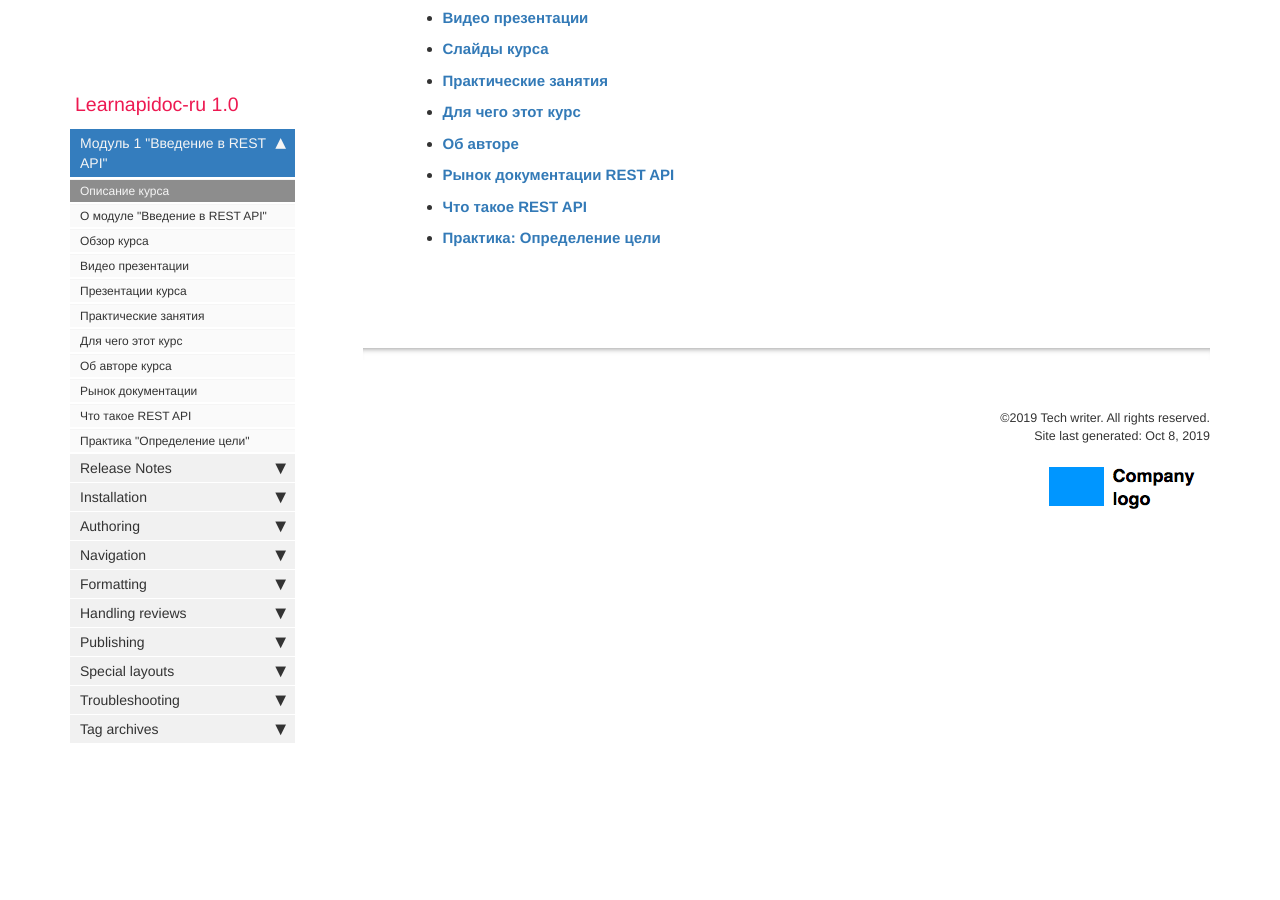
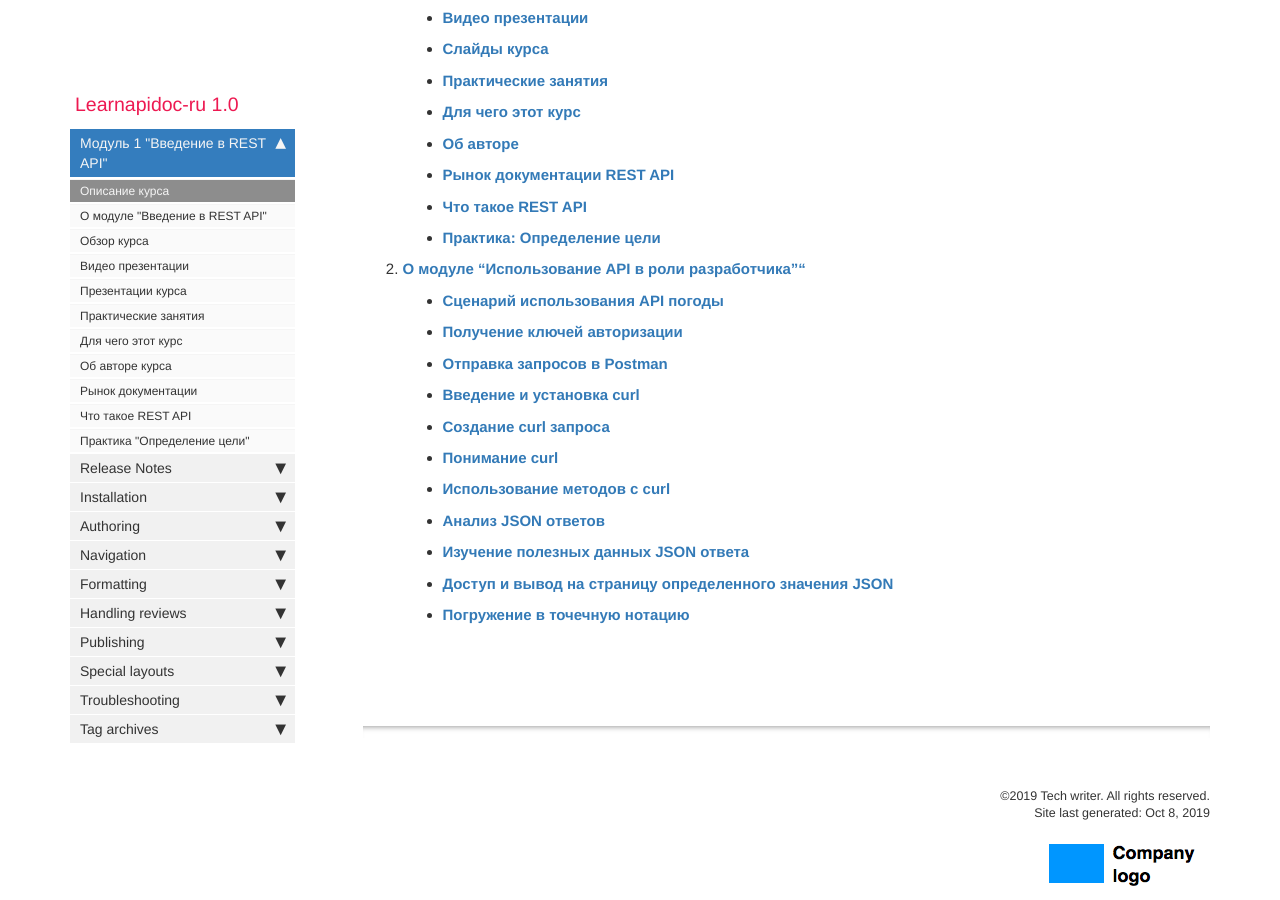
Before and after one commit to Starkovden/Starkovden.github.io, a Jekyll site: the page built from index.md, in a window 1280 px wide and 900 px high, scrolled down 704 px. Built offline with Jekyll 4.4.1, drawn with Linux system fonts in a browser that asks for light colours; nearby versions of some CDN libraries; comment, search, counter and statistics services are not loaded.

Commit message:
добавил заголовки второго модуля

```diff
--- a/index.md
+++ b/index.md
@@ -30,3 +30,17 @@ permalink: index.html
     - [**Рынок документации REST API**](api-doc-market.html)
     - [**Что такое REST API**](what-is-rest-api.html)
     - [**Практика: Определение цели**](identify-goals.html)
+
+2. [**О модуле "Использование API в роли разработчика""**](about-second-module.html)
+
+    - [**Сценарий использования API погоды**](using-api-scenario.html)
+    - [**Получение ключей авторизации**](like-developer/get-authorization-keys.html)
+    - [**Отправка запросов в Postman**](like-developer/submit-requests-postman.html)
+    - [**Введение и установка curl**](like-developer/curl-intro-and-instalation.html)
+    - [**Создание curl запроса**](like-developer/make-curl-call.html)
+    - [**Понимание curl**](like-developer/understand-curl.html)
+    - [**Использование методов с curl**](like-developer/use-methods-with-curl.html)
+    - [**Анализ JSON ответов**](like-developer/analyze-json-response.html)
+    - [**Изучение полезных данных JSON ответа**](like-developer/inspect-json.html)
+    - [**Доступ и вывод на страницу определенного значения JSON**](like-developer/access-print-value.html)
+    - [**Погружение в точечную нотацию**](like-developer/dot-notation.html)
```
